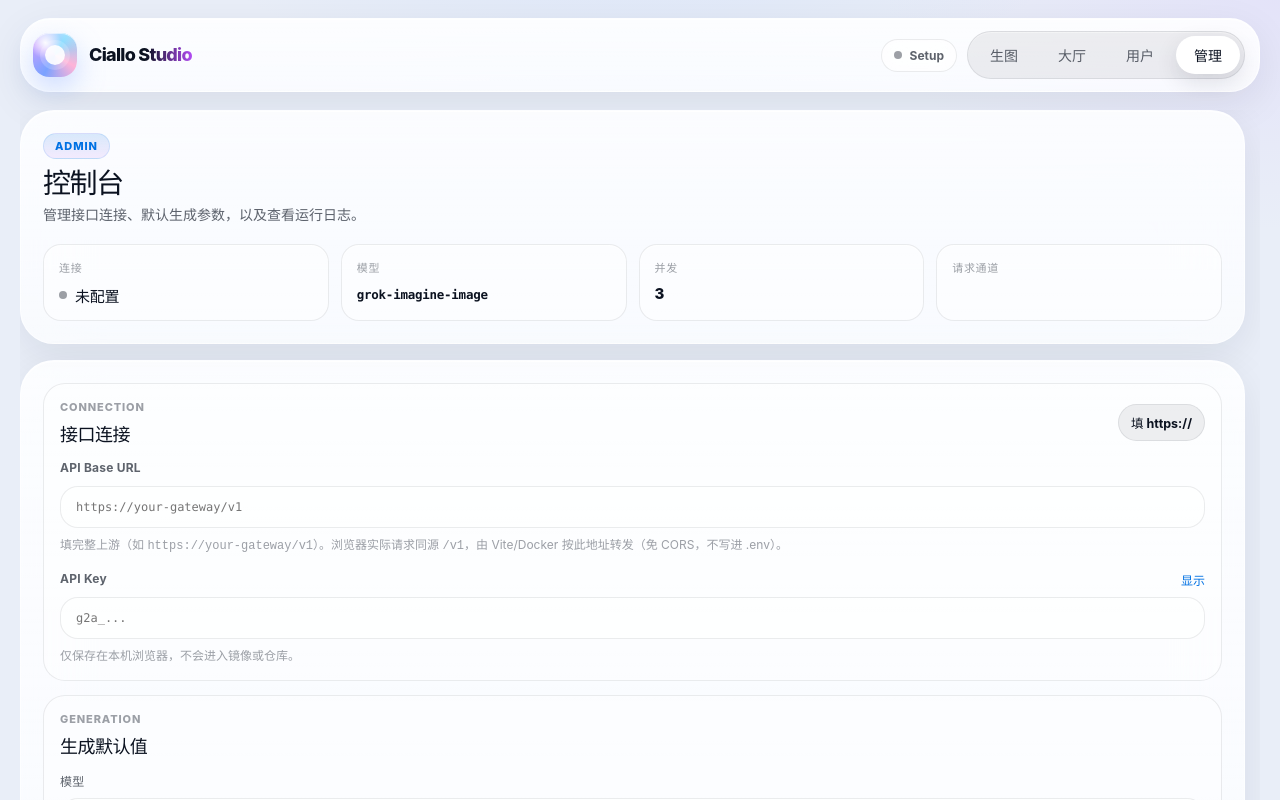
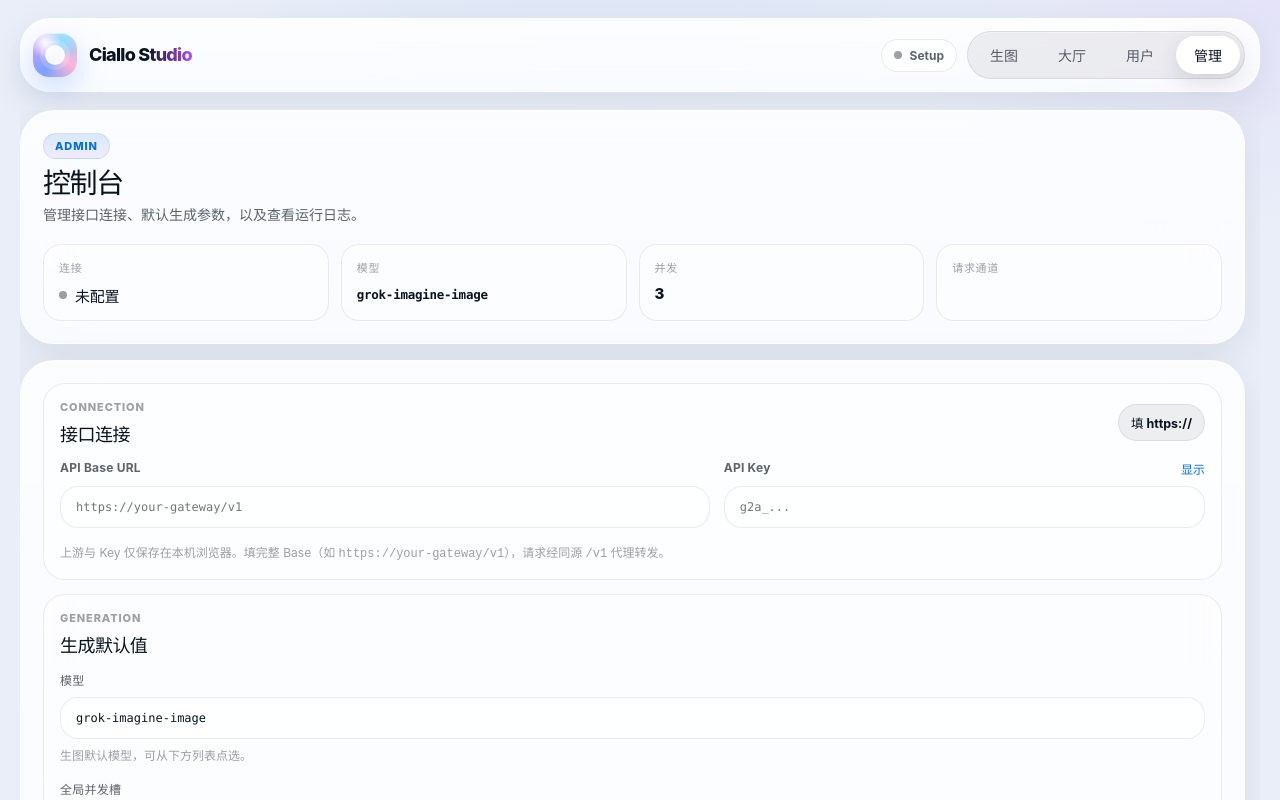
Before and after one commit to MurasameCyan/CialloStudio, a React (Vite) app: page / in a window 1280 px wide. Both pictures are taken after a click on the button "管理". Shown: the top 800 px of the page. Built offline with nearby package versions, Linux system fonts and the light colour scheme.

Commit message:
ui: put API Key beside Base URL on admin connection form

```diff
--- a/src/components/SettingsPage.tsx
+++ b/src/components/SettingsPage.tsx
@@ -197,6 +197,7 @@ export function SettingsPage({ settings, onChange, adminGateEnabled, onLockAdmin
           </div>
 
           <div className="admin-stack">
+            <div className="admin-fields-url-key">
               <div className="field">
                 <label htmlFor="baseUrl">API Base URL</label>
                 <input
@@ -208,12 +209,7 @@ export function SettingsPage({ settings, onChange, adminGateEnabled, onLockAdmin
                   autoComplete="off"
                   spellCheck={false}
                 />
-              <div className="field-hint">
-                填<strong>完整上游</strong>（如 <code>https://your-gateway/v1</code>）。浏览器实际请求同源{" "}
-                <code>/v1</code>，由 Vite/Docker 按此地址转发（免 CORS，不写进 .env）。
               </div>
-            </div>
-
               <div className="field">
                 <div className="label-row">
                   <label htmlFor="apiKey">API Key</label>
@@ -231,7 +227,11 @@ export function SettingsPage({ settings, onChange, adminGateEnabled, onLockAdmin
                   autoComplete="off"
                   spellCheck={false}
                 />
-              <div className="field-hint">仅保存在本机浏览器，不会进入镜像或仓库。</div>
+              </div>
+            </div>
+            <div className="field-hint">
+              上游与 Key 仅保存在本机浏览器。填完整 Base（如 <code>https://your-gateway/v1</code>
+              ），请求经同源 <code>/v1</code> 代理转发。
             </div>
           </div>
         </div>
--- a/src/styles/ios26.css
+++ b/src/styles/ios26.css
@@ -1154,6 +1154,25 @@ a {
   align-items: start;
 }
 
+/* Base URL | API Key 同一行，Key 在右侧，省纵向空间 */
+.admin-fields-url-key {
+  display: grid;
+  grid-template-columns: minmax(0, 1.35fr) minmax(0, 1fr);
+  gap: 12px 14px;
+  align-items: start;
+}
+
+.admin-fields-url-key > .field {
+  margin-bottom: 0;
+  min-width: 0;
+}
+
+@media (max-width: 720px) {
+  .admin-fields-url-key {
+    grid-template-columns: 1fr;
+  }
+}
+
 /* 管理页统一纵向堆叠：避免左右两列高度不一致造成「一上一下」 */
 .admin-stack {
   display: grid;
```
Lines whose indentation alone changed are shown as unchanged.
